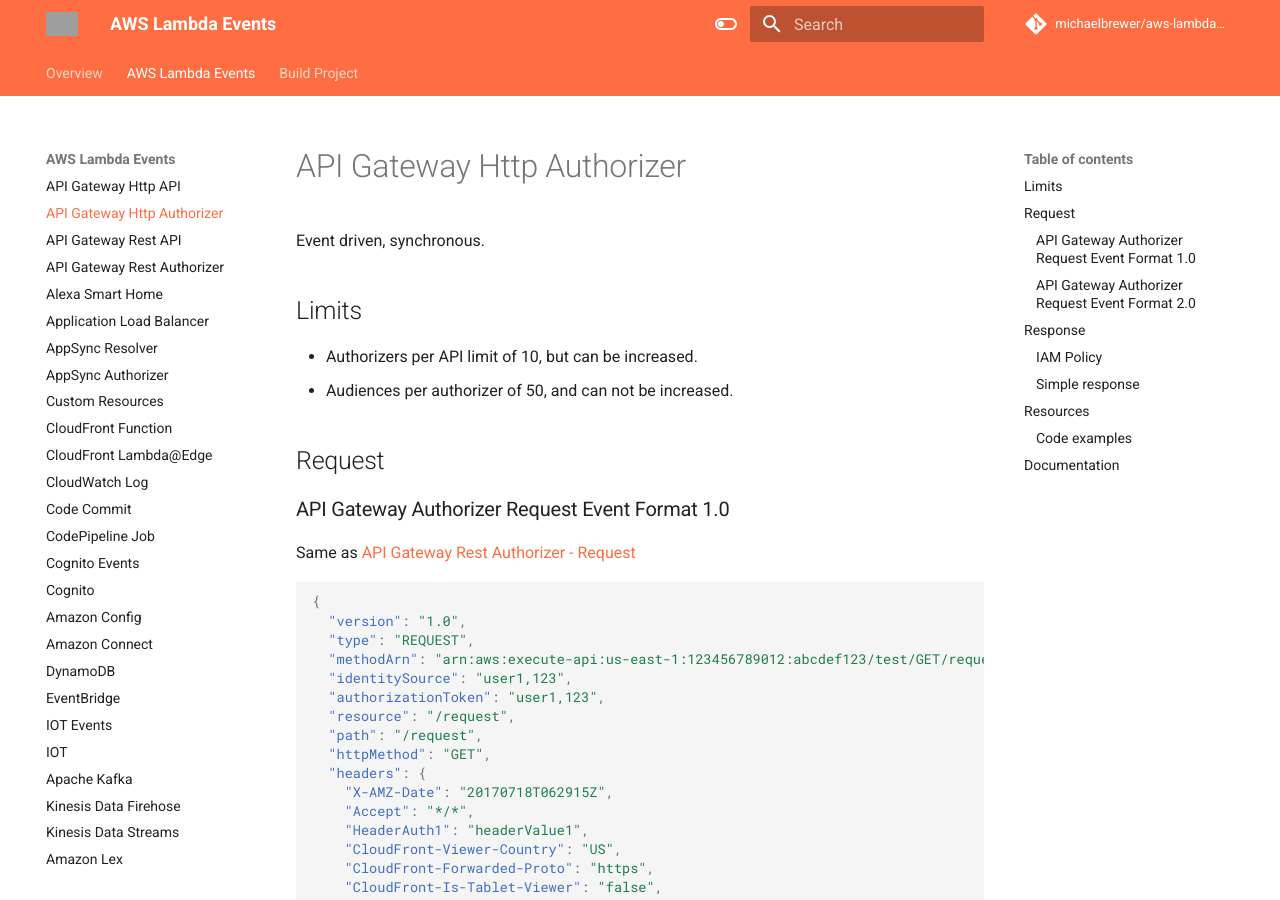
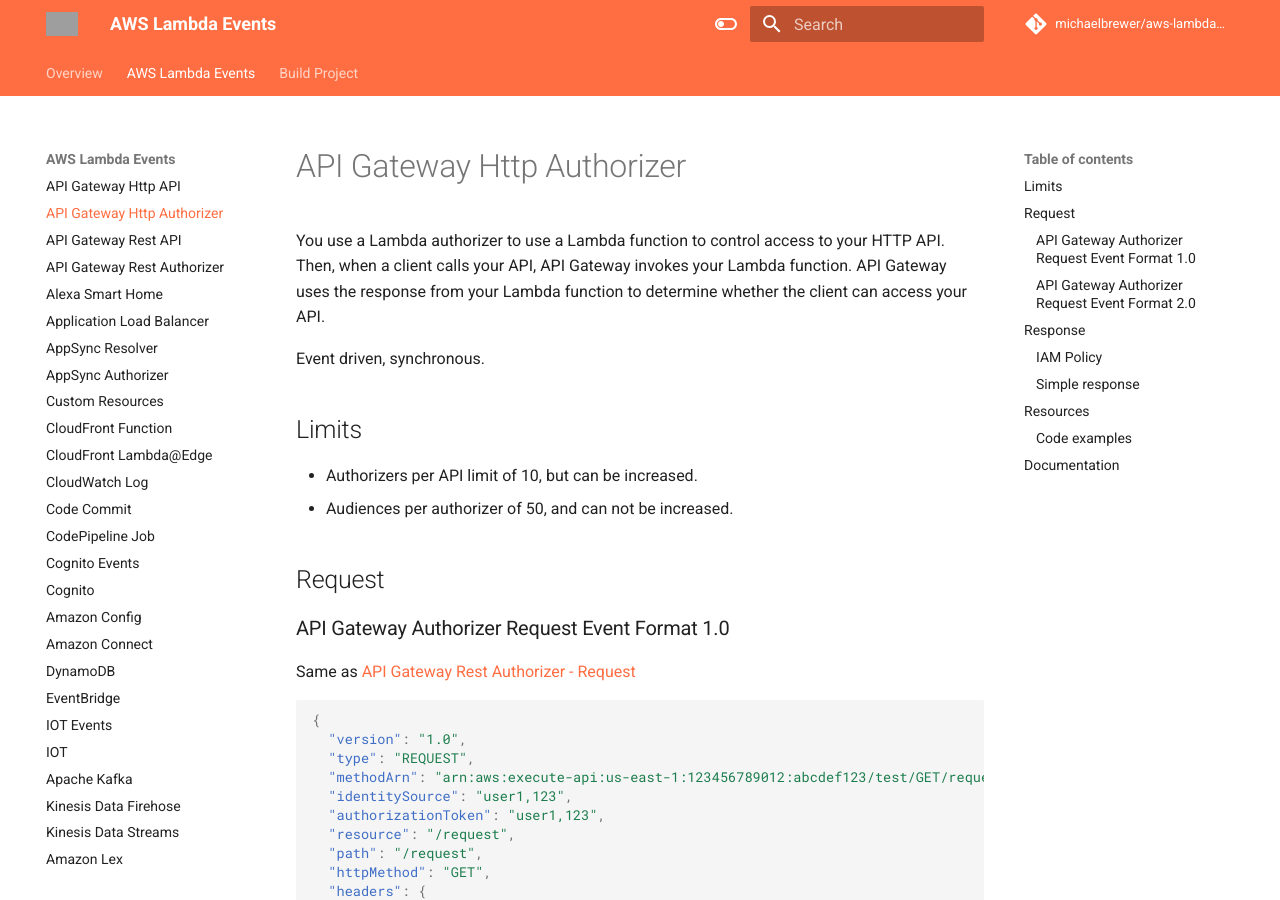
Before and after one commit to michaelbrewer/aws-lambda-events, an MkDocs documentation site: the page built from docs/http-api-custom-authorizer.md, in a window 1280 px wide and 900 px high. Built offline with MkDocs 1.6.1 and Material for MkDocs 9.7.7, drawn with Linux system fonts in a browser that asks for light colours; comment, search, counter and statistics services are not loaded; grey boxes are pictures that could not be loaded.

Commit message:
feat(http-api): Update intro

```diff
--- a/docs/http-api-custom-authorizer.md
+++ b/docs/http-api-custom-authorizer.md
@@ -1,4 +1,6 @@
 # API Gateway Http Authorizer
+
+You use a Lambda authorizer to use a Lambda function to control access to your HTTP API. Then, when a client calls your API, API Gateway invokes your Lambda function. API Gateway uses the response from your Lambda function to determine whether the client can access your API.
 
 Event driven, synchronous.
 
```
